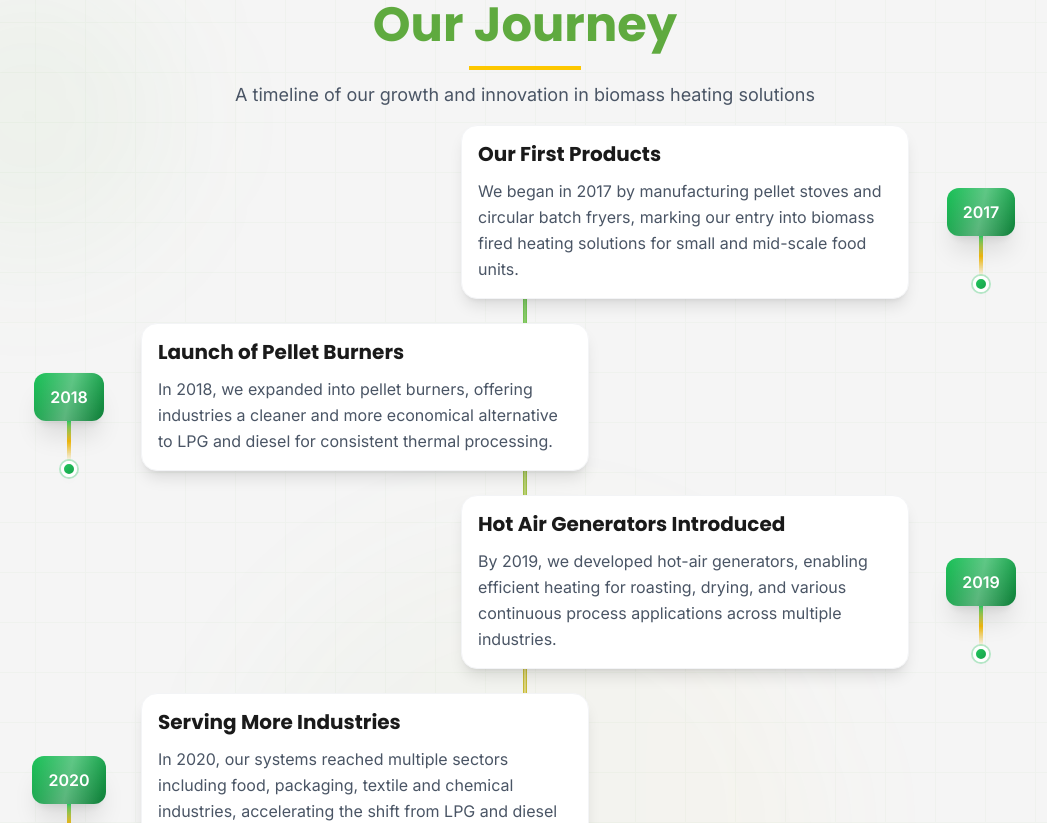
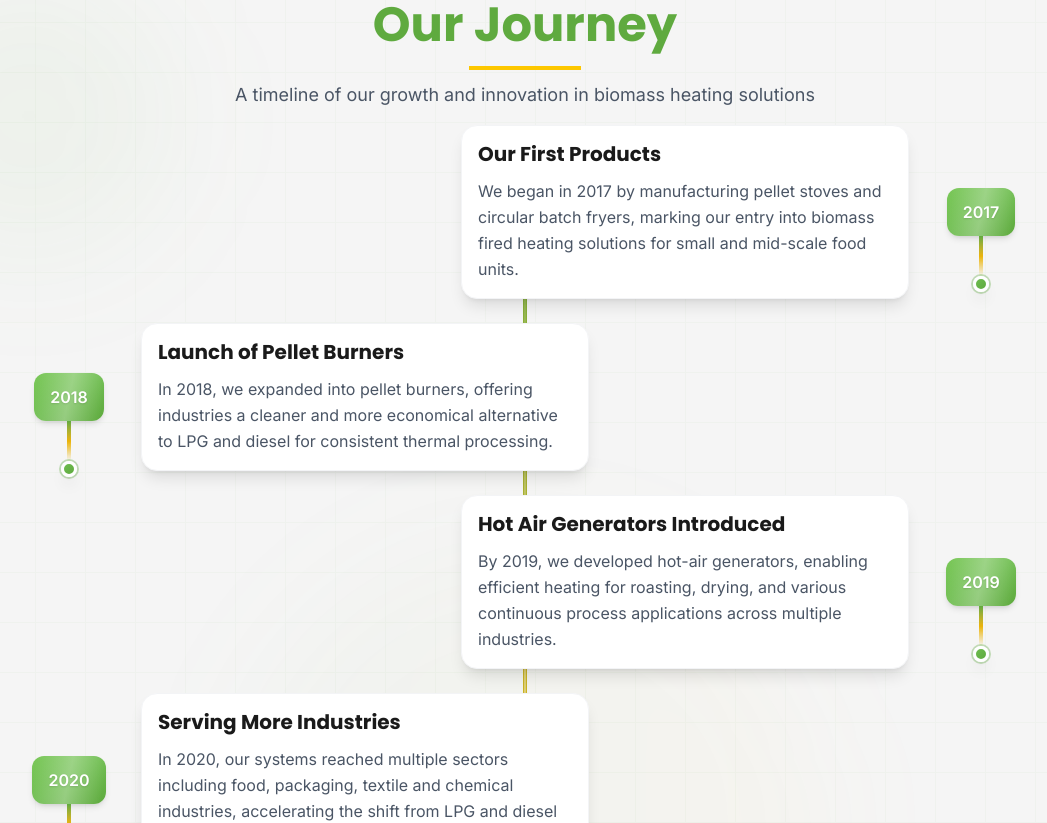
Before and after one commit to shrutimovaliya24/Girirajco, a Next.js app: page /about-us in a window 1280 px wide. Shown: the part 1060-1883 px from the top of the page, without its empty margins (115-1162 px from the left). Built offline with nearby package versions, Linux system fonts and the light colour scheme; no server answers.

Commit message:
Update JourneyItemComponent styles with new gradient colors and hover effects for improved visual appeal

```diff
--- a/app/components/OurJourney.tsx
+++ b/app/components/OurJourney.tsx
@@ -81,8 +81,8 @@ function JourneyItemComponent({ item, index, isInView }: { item: JourneyItem; in
             <div className="relative z-10">
               {/* Year Badge with gradient */}
               <div
-                className={`relative bg-gradient-to-br from-[#22c55e] via-[#16a34a] to-[#15803d] text-white px-4 py-3 rounded-xl font-bold text-sm md:text-base shadow-xl transition-all duration-300 overflow-hidden ${
-                  isHovered ? 'scale-110 shadow-2xl ring-4 ring-[#22c55e]/20' : ''
+                className={`relative bg-gradient-to-br from-[#7BC85A] via-[#6EBD4F] to-[#5FAA3F] text-white px-4 py-3 rounded-xl font-bold text-sm md:text-base shadow-md transition-all duration-300 overflow-hidden [text-shadow:0_1px_2px_rgba(0,0,0,0.12)] ${
+                  isHovered ? 'scale-110 shadow-xl ring-4 ring-[#5FAA3F]/25' : ''
                 }`}
               >
                 {/* Shine effect */}
@@ -90,9 +90,9 @@ function JourneyItemComponent({ item, index, isInView }: { item: JourneyItem; in
                 <span className="relative z-10">{item.year}</span>
               </div>
               {/* Connecting Line to center timeline */}
-              <div className="hidden md:block absolute top-full left-1/2 transform -translate-x-1/2 w-1 h-10 bg-gradient-to-b from-[#22c55e] via-[#eab308] to-transparent"></div>
+              <div className="hidden md:block absolute top-full left-1/2 transform -translate-x-1/2 w-1 h-10 bg-gradient-to-b from-[#5FAA3F] via-[#eab308] to-transparent"></div>
               {/* Dot at the end of connecting line */}
-              <div className="hidden md:block absolute top-full left-1/2 transform -translate-x-1/2 translate-y-10 w-4 h-4 bg-gradient-to-br from-[#22c55e] to-[#16a34a] rounded-full border-3 border-white shadow-xl ring-2 ring-[#22c55e]/30"></div>
+              <div className="hidden md:block absolute top-full left-1/2 transform -translate-x-1/2 translate-y-10 w-4 h-4 bg-gradient-to-br from-[#6EBD4F] to-[#5FAA3F] rounded-full border-3 border-white shadow-lg ring-2 ring-[#5FAA3F]/35"></div>
             </div>
           </div>
         </div>
@@ -102,20 +102,20 @@ function JourneyItemComponent({ item, index, isInView }: { item: JourneyItem; in
           <div
             className={`relative bg-white rounded-2xl p-3 md:p-4 border transition-all duration-300 shadow-lg overflow-hidden ${
               isHovered
-                ? 'border-[#22c55e] shadow-2xl transform -translate-y-2 scale-[1.02]'
+                ? 'border-[#5FAA3F] shadow-2xl transform -translate-y-2 scale-[1.02]'
                 : 'border-gray-100'
             }`}
           >
             {/* Gradient Background on Hover */}
             <div
-              className={`absolute inset-0 bg-gradient-to-br from-[#22c55e]/5 via-transparent to-[#eab308]/5 transition-opacity duration-300 ${
+              className={`absolute inset-0 bg-gradient-to-br from-[#5FAA3F]/8 via-transparent to-[#eab308]/5 transition-opacity duration-300 ${
                 isHovered ? 'opacity-100' : 'opacity-0'
               }`}
             ></div>
 
             {/* Animated Accent Line */}
             <div
-              className={`absolute left-0 top-0 bottom-0 w-1 bg-gradient-to-b from-[#22c55e] via-[#eab308] to-[#22c55e] transition-all duration-500 ease-out ${
+              className={`absolute left-0 top-0 bottom-0 w-1 bg-gradient-to-b from-[#5FAA3F] via-[#eab308] to-[#5FAA3F] transition-all duration-500 ease-out ${
                 isHovered ? 'opacity-100' : 'opacity-0'
               }`}
             ></div>
@@ -131,7 +131,7 @@ function JourneyItemComponent({ item, index, isInView }: { item: JourneyItem; in
             </div>
 
             {/* Decorative Corner */}
-            <div className={`absolute top-0 right-0 w-20 h-20 bg-gradient-to-br from-[#22c55e]/10 to-transparent rounded-bl-full transition-opacity duration-300 ${
+            <div className={`absolute top-0 right-0 w-20 h-20 bg-gradient-to-br from-[#5FAA3F]/12 to-transparent rounded-bl-full transition-opacity duration-300 ${
               isHovered ? 'opacity-100' : 'opacity-0'
             }`}></div>
           </div>
@@ -184,7 +184,7 @@ function JourneyItemComponent({ item, index, isInView }: { item: JourneyItem; in
         <div className="max-w-5xl mx-auto">
           <div className="relative">
             {/* Vertical Timeline Line - Enhanced */}
-            <div className="hidden md:block absolute left-1/2 top-0 bottom-0 w-1 bg-gradient-to-b from-[#22c55e] via-[#eab308] via-[#22c55e] to-[#eab308] transform -translate-x-1/2 rounded-full shadow-lg"></div>
+            <div className="hidden md:block absolute left-1/2 top-0 bottom-0 w-1 bg-gradient-to-b from-[#5FAA3F] via-[#eab308] to-[#5FAA3F] transform -translate-x-1/2 rounded-full shadow-lg"></div>
             <div className="hidden md:block absolute left-1/2 top-0 bottom-0 w-0.5 bg-gradient-to-b from-transparent via-white/50 to-transparent transform -translate-x-1/2"></div>
 
             {/* Journey Items */}
```
